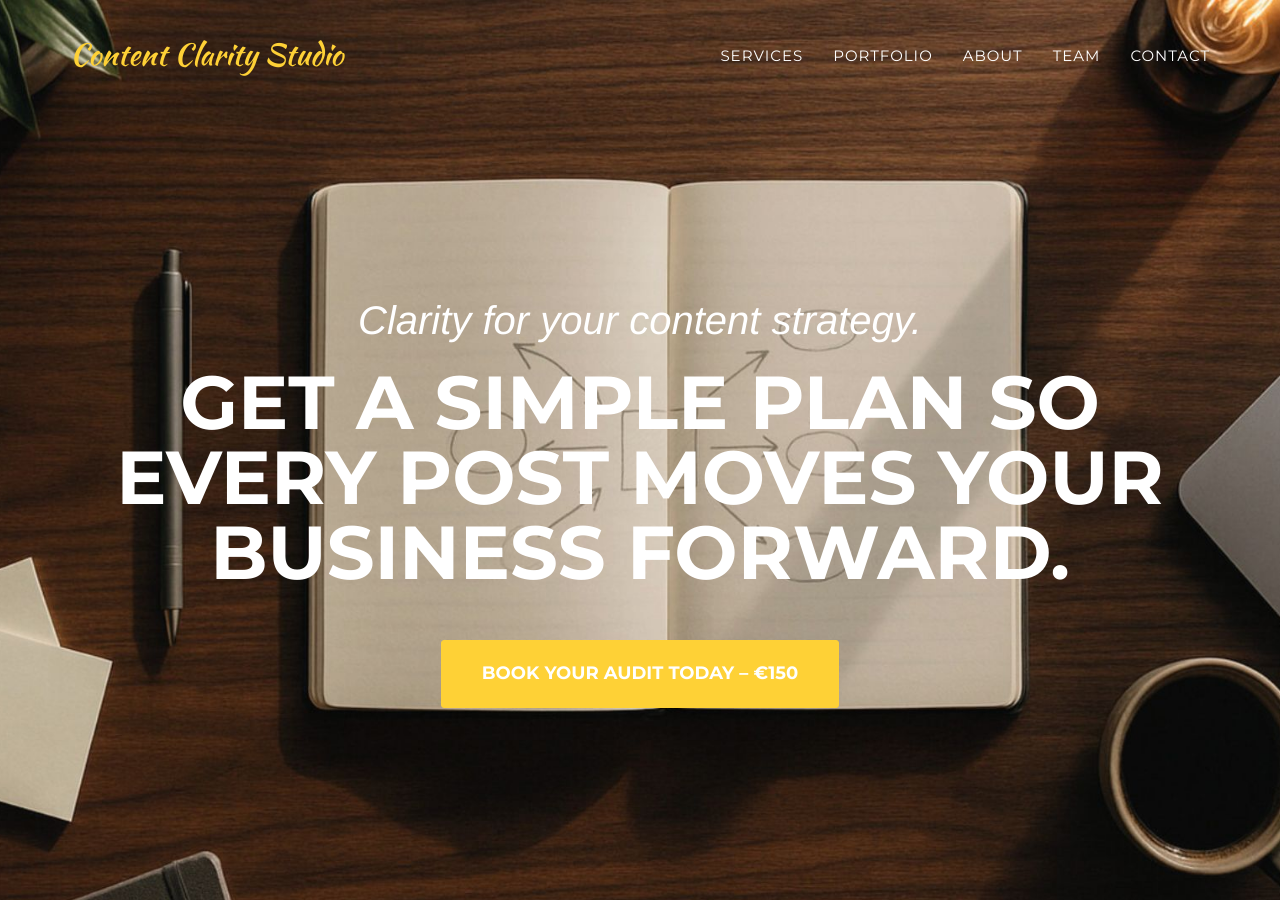
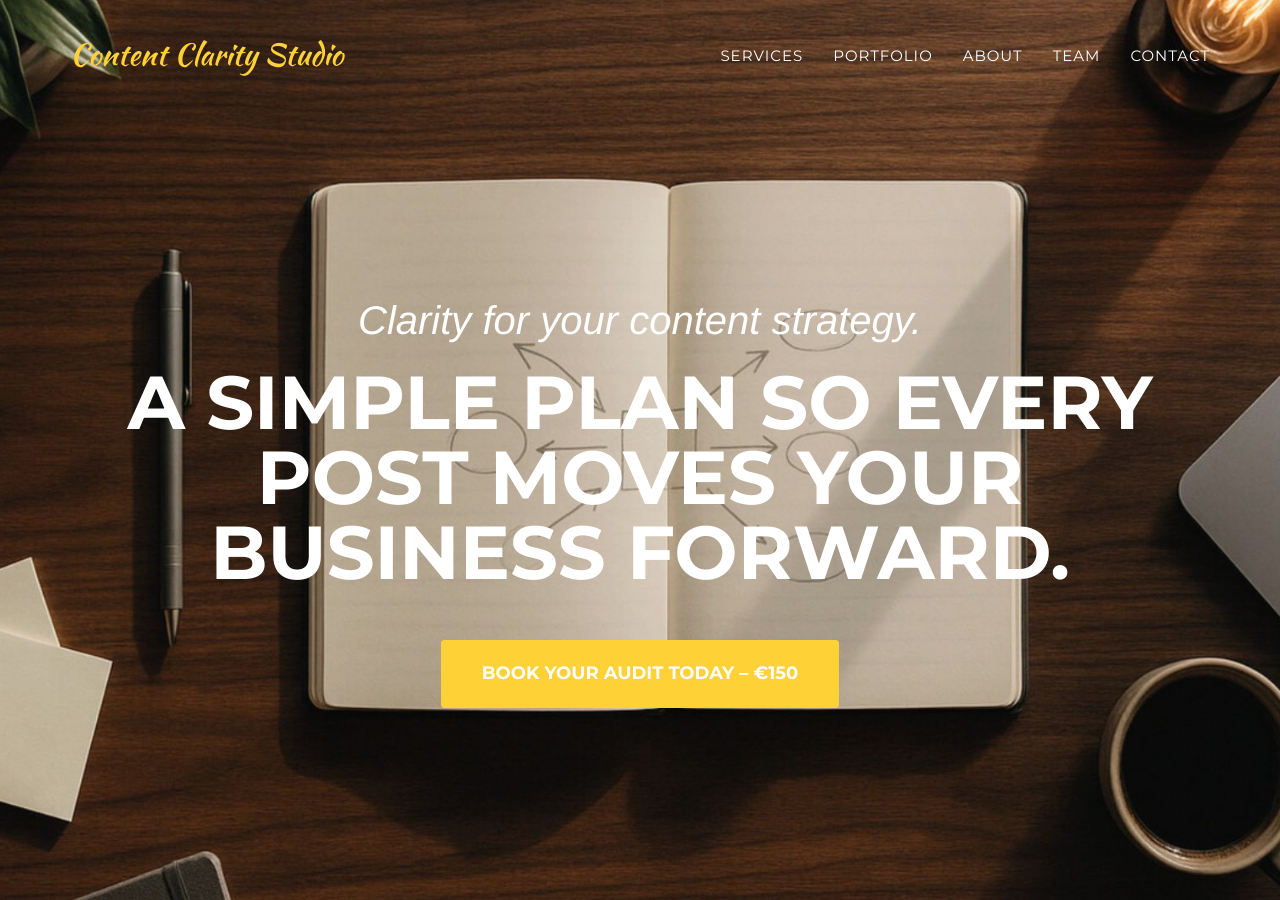
Before and after one commit to ContentClarityStudio/contentclaritystudio.github.io, a Jekyll site: the page built from index.html, in a window 1280 px wide and 900 px high. Built offline with Jekyll 4.4.1, drawn with Linux system fonts in a browser that asks for light colours; some web fonts are replaced.

Commit message:
Update header.html

```diff
--- a/_includes/header.html
+++ b/_includes/header.html
@@ -45,7 +45,7 @@
         <div class="container">
             <div class="intro-text">
                 <div class="intro-lead-in">Clarity for your content strategy.</div>
-                <div class="intro-heading">Get a simple plan so every post moves your business forward.</div>
+                <div class="intro-heading">A simple plan so every post moves your business forward.</div>
                 <a href="#services" class="page-scroll btn btn-xl">Book Your Audit Today – €150</a>
             </div>
         </div>
```
